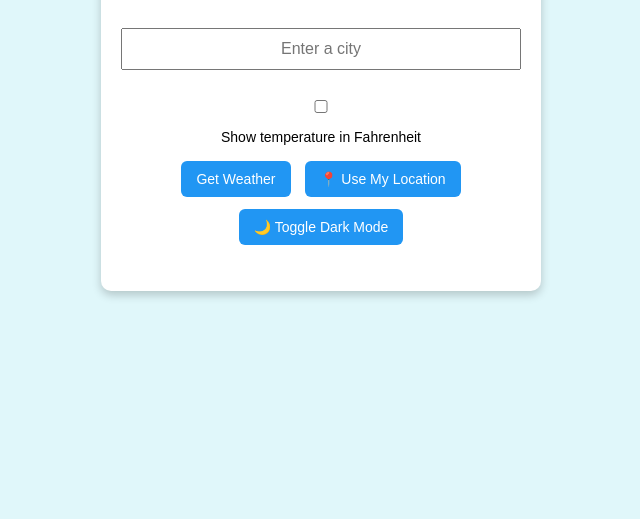
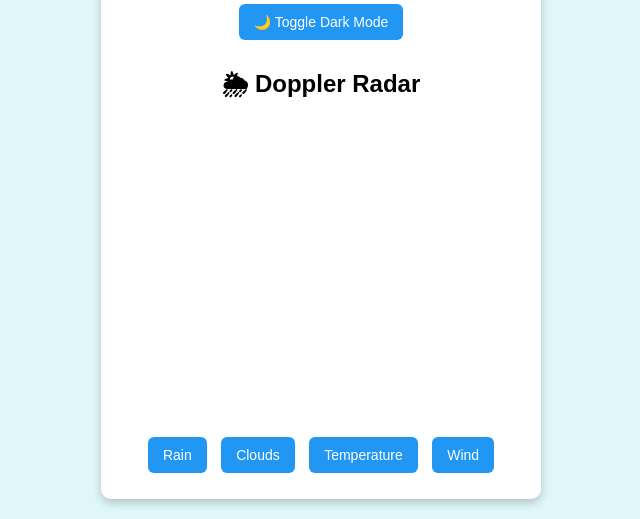
Before and after one commit to Flagg64/Weather-app, a plain HTML site: page index.html in a window 1280 px wide. Shown: the part 324-843 px from the top of the page, without its empty margins (319-959 px from the left). Drawn offline with Linux system fonts and the light colour scheme.

Commit message:
Update index.html
Added a doppler radar

```diff
--- a/index.html
+++ b/index.html
@@ -5,11 +5,18 @@
   <meta name="viewport" content="width=device-width, initial-scale=1.0" />
   <title>Weather App</title>
   <link rel="stylesheet" href="style.css" />
+  <script src="https://api.windy.com/assets/map-forecast/libBoot.js"></script>
 </head>
 <body>
+  <!-- Weather Background Effects -->
+  <div class="weather-effect" id="cloudEffect"></div>
+  <div class="weather-effect" id="rainEffect"></div>
+  <div class="weather-effect" id="lightningEffect"></div>
+<div class="weather-effect" id="snowEffect"></div>
+<div class="weather-effect" id="sunnyEffect"></div>
   <div class="app">
-    <div class="rain"></div>
-    <h1>🌤 Weather App</h1>
+
+    <h1>🌤 What's the Weather?</h1>
 
     <input type="text" id="cityInput" placeholder="Enter a city" />
 
@@ -28,6 +35,23 @@
 
 
     <div id="weatherResult"></div>
+
+    <div class="radar-container">
+  <h2>🌦 Doppler Radar</h2>
+  <div class="radar-frame-wrapper">
+    <iframe
+      id="radarFrame"
+      width="100%"
+      height="300"
+      frameborder="0"
+      allowfullscreen
+      src=""
+    ></iframe>
+  <div id="overlayButtons">
+  <button onclick="setOverlay('rain')">Rain</button>
+  <button onclick="setOverlay('clouds')">Clouds</button>
+  <button onclick="setOverlay('temp')">Temperature</button>
+  <button onclick="setOverlay('wind')">Wind</button>
   </div>
 
   <script src="script.js"></script>
```
